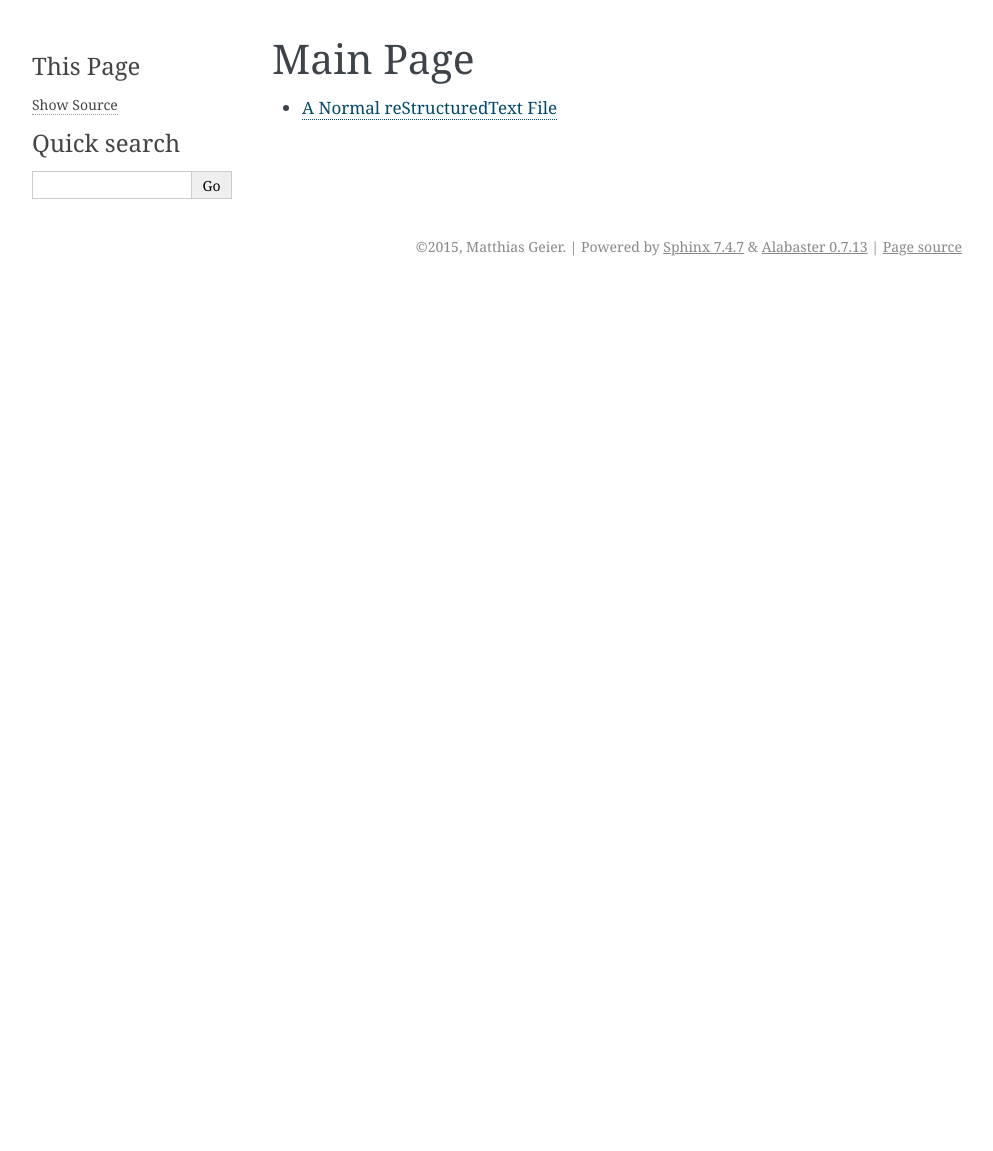
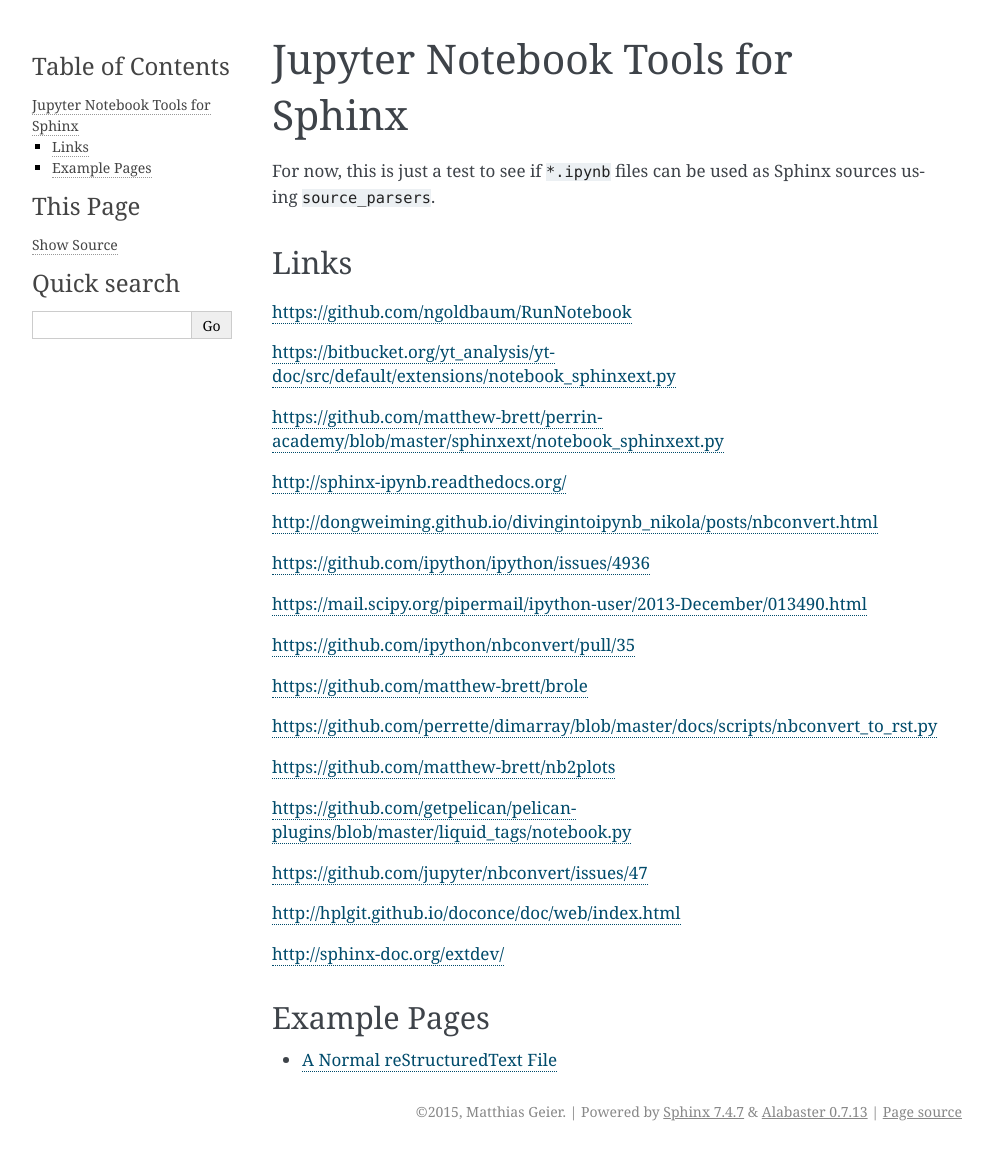
Before and after one commit to goerz/nbsphinx, a Sphinx documentation site: the page built from doc/index.rst, in a window 1280 px wide. Shown: the whole page, without its empty margins (148-1141 px from the left). Built offline with Sphinx 7.4.7, drawn with Linux system fonts in a browser that asks for light colours; pages that are not in the unit, such as notebooks, are missing from menus; before the commit the page ends 900 px from its top, so only the background shows below that.

Commit message:
Include README in doc index

```diff
--- a/README.rst
+++ b/README.rst
@@ -1,5 +1,5 @@
-Use Jupyter Notebooks as Sphinx Sources
-=======================================
+Jupyter Notebook Tools for Sphinx
+=================================
 
 For now, this is just a test to see if ``*.ipynb`` files can be used as Sphinx
 sources using ``source_parsers``.
--- a/doc/index.rst
+++ b/doc/index.rst
@@ -1,5 +1,7 @@
-Main Page
-=========
+.. include:: ../README.rst
+
+Example Pages
+-------------
 
 .. toctree::
    :maxdepth: 3
```
